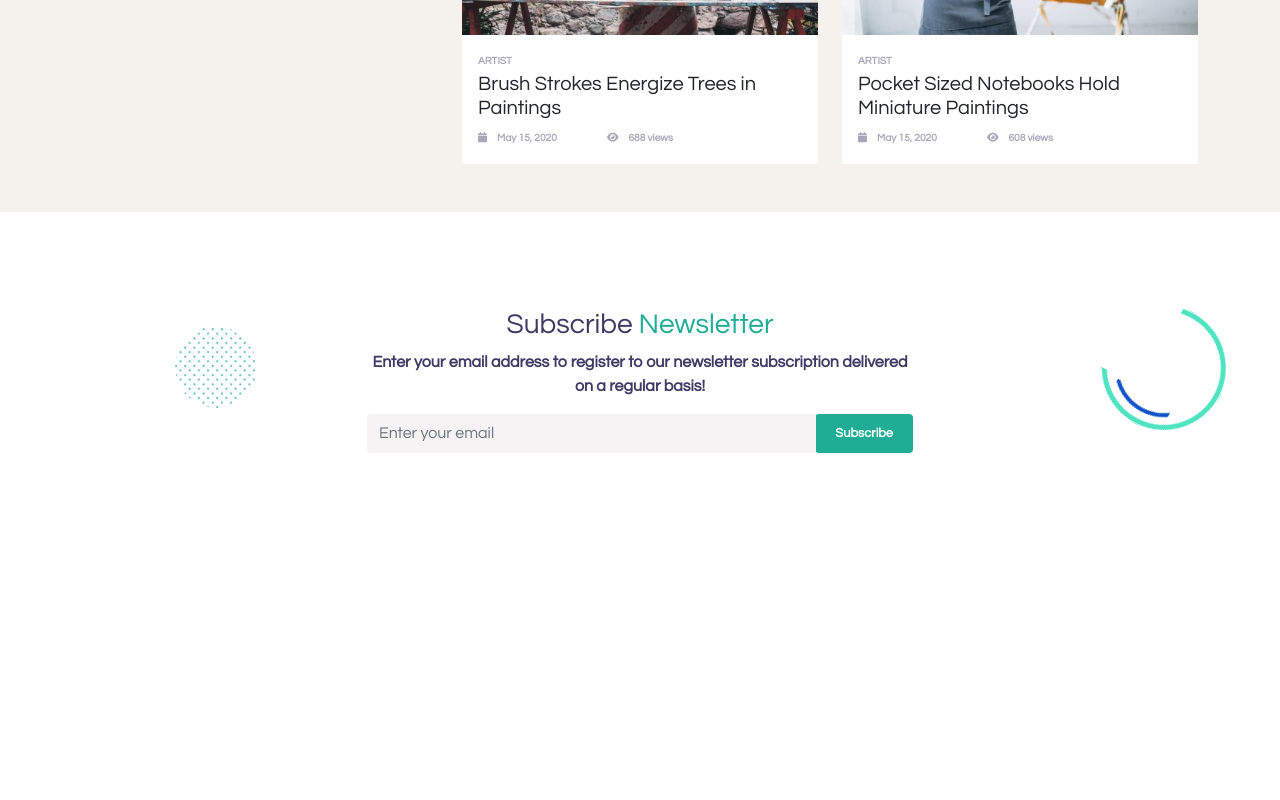
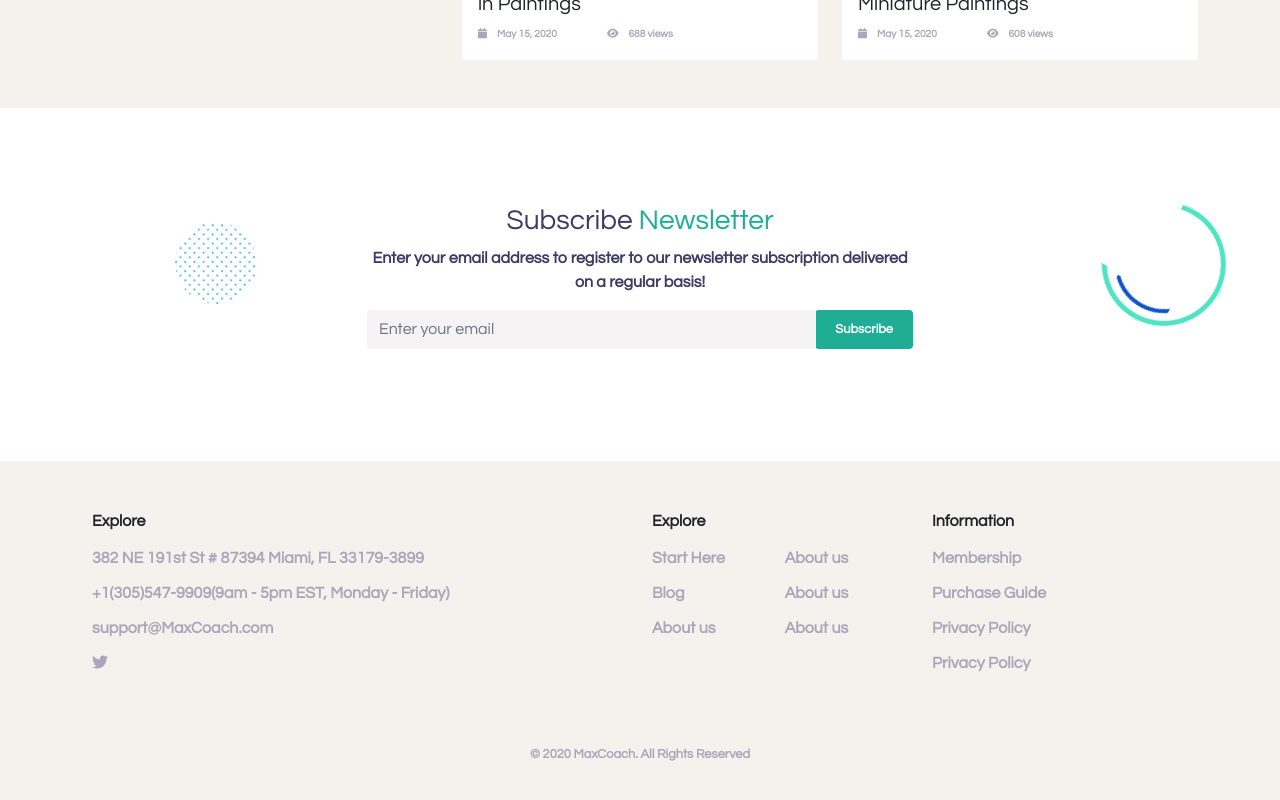
Before and after one commit to antoniogiachin/proj-html-vuejs, a Vue app: page / in a window 1280 px wide. Shown: the part 4346-5146 px from the top of the page. Before the commit the page ends 4911 px from the top, so only its background shows below. Built offline with nearby package versions, Linux system fonts and the light colour scheme.

Commit message:
footer stilizzato

```diff
--- a/src/components/myFooter.vue
+++ b/src/components/myFooter.vue
@@ -0,0 +1,89 @@
+<template>
+    <footer class="py-5">
+
+        <div class="container">
+
+            <div class="row">
+                <div class="col-6">
+                    <span class="d-inline-block mb-2">Explore</span>
+                    <ul>
+                        <li><a href="#">382 NE 191st St # 87394 Miami, FL 33179-3899</a> </li>
+                        <li><a href="#">+1(305)547-9909(9am - 5pm EST, Monday - Friday)</a> </li>
+                        <li><a href="#">support@MaxCoach.com</a> </li>
+                        <li><a href="#"><i class="fab fa-twitter"></i></a> </li>
+
+                    </ul>
+                </div>
+                <div class="col-6">
+                    <div class="row">
+                        <div class="col-6">
+                            <span class="d-inline-block mb-2">Explore</span>
+                            <ul class="list-right d-flex flex-column">
+
+                                <li><a href="#">Start Here</a> </li>
+                                <li><a href="#">Blog</a> </li>
+                                <li><a href="#">About us</a> </li>
+                                <li><a href="#">About us</a> </li>
+                                <li><a href="#">About us</a> </li>
+                                <li><a href="#">About us</a> </li>
+
+                            </ul>
+                        </div>
+
+                        <div class="col-4">
+                            <span class="d-inline-block mb-2">Information</span>
+
+                            <ul>
+
+                                <li><a href="#">Membership</a> </li>
+                                <li><a href="#">Purchase Guide</a> </li>
+                                <li><a href="#">Privacy Policy</a> </li>
+                                <li><a href="#">Privacy Policy</a> </li>
+
+                            </ul>
+                        </div>
+                    </div>
+                </div>
+            </div>
+
+            <div class="text-center ms_copy mt-5">&copy; 2020 MaxCoach. All Rights Reserved</div>
+        </div>
+    </footer>
+</template>
+
+<script>
+export default {
+    name: 'myFooter',
+}
+</script>
+
+<style lang="scss" scoped>
+@import '../assets/style/variables.scss';
+
+footer{
+    background-color: $mostPopular;
+    padding: 0px 80px;
+
+    ul {
+        list-style-type: none;
+        line-height: 35px;
+        padding: 0;
+
+        li a{
+            text-decoration: none;
+            color: $colorFadeBlue
+        }
+    }
+
+    .list-right{
+        max-height: 120px;
+        flex-wrap: wrap;
+
+    }
+
+    .ms_copy{
+        color: $colorFadeBlue;
+        font-size:  $fontLittle;;
+    }
+}
+</style>
--- a/src/components/partials/mostPopular.vue
+++ b/src/components/partials/mostPopular.vue
@@ -22,18 +22,18 @@
                 </div>
 
                 <div class="col-4">
-                    <div class="card border-0">
+                    <div class="card border-0 ms_card">
                         <img src="../../assets/img/artist-blog-03-480x352.jpeg" class="card-img-top" alt="blog-card-img">
                         <div class="card-body lh-lg">
                             <span class="text-uppercase">Artist</span>
-                            <h5>Brush Strokes Energize Trees in Paintings</h5>
+                            <h5>Brush Strokes Energize Trees <br> in Paintings</h5>
                             <span class="ms_span-left me-5">May 15, 2020</span> <span class="ms_span-right">688 views</span>
                         </div>
                     </div>
                 </div>
 
                 <div class="col-4">
-                    <div class="card border-0">
+                    <div class="card border-0 ms_card">
                         <img src="../../assets/img/artist-blog-01-480x352.jpg" class="card-img-top" alt="blog-card-img">
                         <div class="card-body lh-lg">
                             <span class="text-uppercase">Artist</span>
--- a/src/components/partials/verbatimQuotes.vue
+++ b/src/components/partials/verbatimQuotes.vue
@@ -64,7 +64,7 @@
                 </div>
 
                 <!-- separatore -->
-                <div class="ms_divide d-flex justify-content-center mt-2 mb-5">
+                <div class="ms_divide d-flex justify-content-center my-3">
                     <i class="fas fa-circle ms_current-dot"></i>
                     <i class="fas fa-circle"></i>
                     <i class="fas fa-circle"></i>
@@ -124,7 +124,7 @@ export default {
 
     .section-title{
 
-        padding: 100px 0px;
+        padding: 60px 0px;
         p{
             color: $colorFadeBlue;
         }
```
